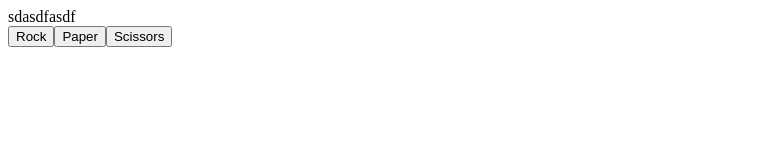
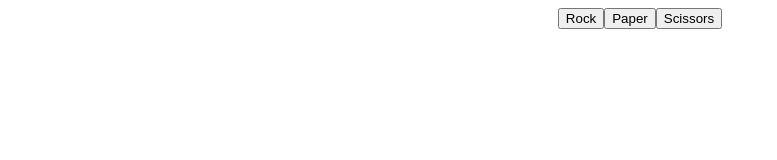
Before and after one commit to arin-s/RockPaperScissors, a plain HTML site: page index.html in a window 1280 px wide. Both pictures are taken after a click on the button "Start Game". Shown: the whole page, without its empty margins (0-777 px from the left). Drawn offline with Linux system fonts and the light colour scheme.

Commit message:
Ok actually added UI this time

```diff
--- a/game.js
+++ b/game.js
@@ -12,32 +12,35 @@ let score = 0;
 let turn = 1;
 
 function playRound(playerSelection) {
+    if (turn <= 5) {
         let computerSelection = getComputerChoice();
-    let state;
         //Check for ties
         if (playerSelection === computerSelection) {
-        log += `\tTie! You both picked ${playerSelection}`;
-        score--;
+            log = `\tTie! You both picked ${playerSelection}`;
         }
         //Check for victory
         else if (winStates.get(playerSelection) === computerSelection) {
-        log += `\tWin! ${playerSelection} beats ${computerSelection}`;
+            log = `\tWin! ${playerSelection} beats ${computerSelection}`;
             turn++;
+            score++;
         } else {
             //The only other game state is loss
-        log += `\tLoss! ${computerSelection} beats ${playerSelection}`;
-        state = "loss";
+            log = `\tLoss! ${computerSelection} beats ${playerSelection}`;
+            turn++;
+            score--;
         }
-    //
+    } else {
         doScoring();
+    }
+    textDiv.innerText = `${log}\nScore: ${score}`;
 }
 
 function doScoring() {
 
     if (score > 0) {
-        console.log("You won the game!")
+        log = "You won the game!";
     } else {
-        console.log("You lost the game!");
+        log = "You lost the game!";
     }
 
 }
@@ -51,27 +54,37 @@ function getComputerChoice() {
     }
 }
 
+let textDiv;
+
 function startGame() {
     let body = document.querySelector("body");
     document.querySelector("button").remove();
     //Create UI elements
     let rockBtn = document.createElement("button");
     rockBtn.innerText = "Rock";
-    rockBtn.addEventListener("click", playRound("rock"));
+    rockBtn.addEventListener("click", playRound.bind(this, "rock"));
     let paperBtn = document.createElement("button");
     paperBtn.innerText = "Paper";
-    paperBtn.addEventListener("click", playRound("paper"));
+    paperBtn.addEventListener("click", playRound.bind(this, "paper"));
     let scissorsBtn = document.createElement("button");
     scissorsBtn.innerText = "Scissors";
-    scissorsBtn.addEventListener("click", playRound("scissors"));
+    scissorsBtn.addEventListener("click", playRound.bind(this, "scissors"));
 
+    //create divs
+    let gameDiv = document.createElement("div");
+    gameDiv.setAttribute("style",
+        "display: flex; flex-direction: column; justify-content: center; align-items: center"
+    );
     let btnDiv = document.createElement("div");
     btnDiv.setAttribute("style", "display: flex; flex-direction: row;");
-    let imgDiv = document.createElement("div");
-    imgDiv.setAttribute("style", "display: flex; flex-direction: row;");
+    textDiv = document.createElement("div");
+    textDiv.setAttribute("style",
+        "display: flex;"
+    );
     btnDiv.appendChild(rockBtn);
     btnDiv.appendChild(paperBtn);
     btnDiv.appendChild(scissorsBtn);
-    body.appendChild(btnDiv);
-    body.appendChild(imgDiv);
+    gameDiv.appendChild(btnDiv);
+    gameDiv.appendChild(textDiv);
+    body.appendChild(gameDiv);
 }
--- a/index.html
+++ b/index.html
@@ -9,7 +9,6 @@
 <body>
     <button onclick="startGame();">Start Game</button>
     <div>
-        sdasdfasdf
     </div>
 </body>
 </html>
```
Lines whose indentation alone changed are shown as unchanged.
